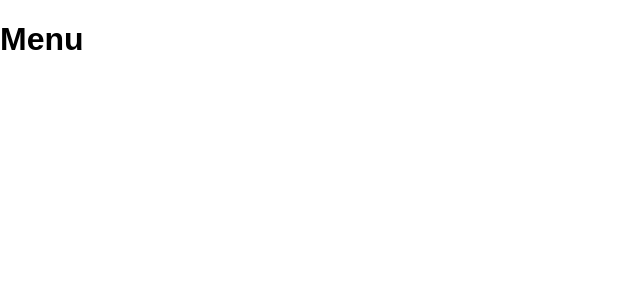
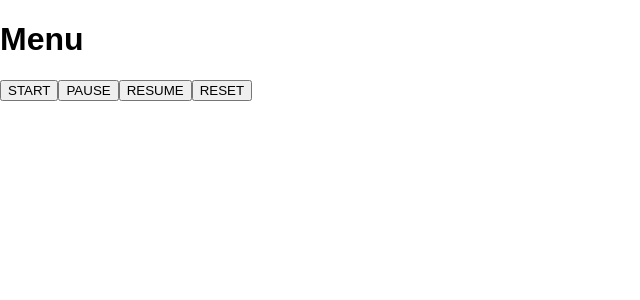
Before and after one commit to JimothyScript/the-best-game-in-the-world, a React (Create React App) app: page / in a window 1280 px wide. Shown: the top 300 px of the page, without its empty margins (0-640 px from the left). Built offline with nearby package versions, Linux system fonts and the light colour scheme.

Commit message:
Add 4 required buttons

```diff
--- a/src/components/Menu.js
+++ b/src/components/Menu.js
@@ -6,6 +6,12 @@ class Menu extends Component {
     return (
       <div>
         <h1>Menu</h1>
+        <div>
+          <button>START</button>
+          <button>PAUSE</button>
+          <button>RESUME</button>
+          <button>RESET</button>
+        </div>
       </div>
     );
   }
```
